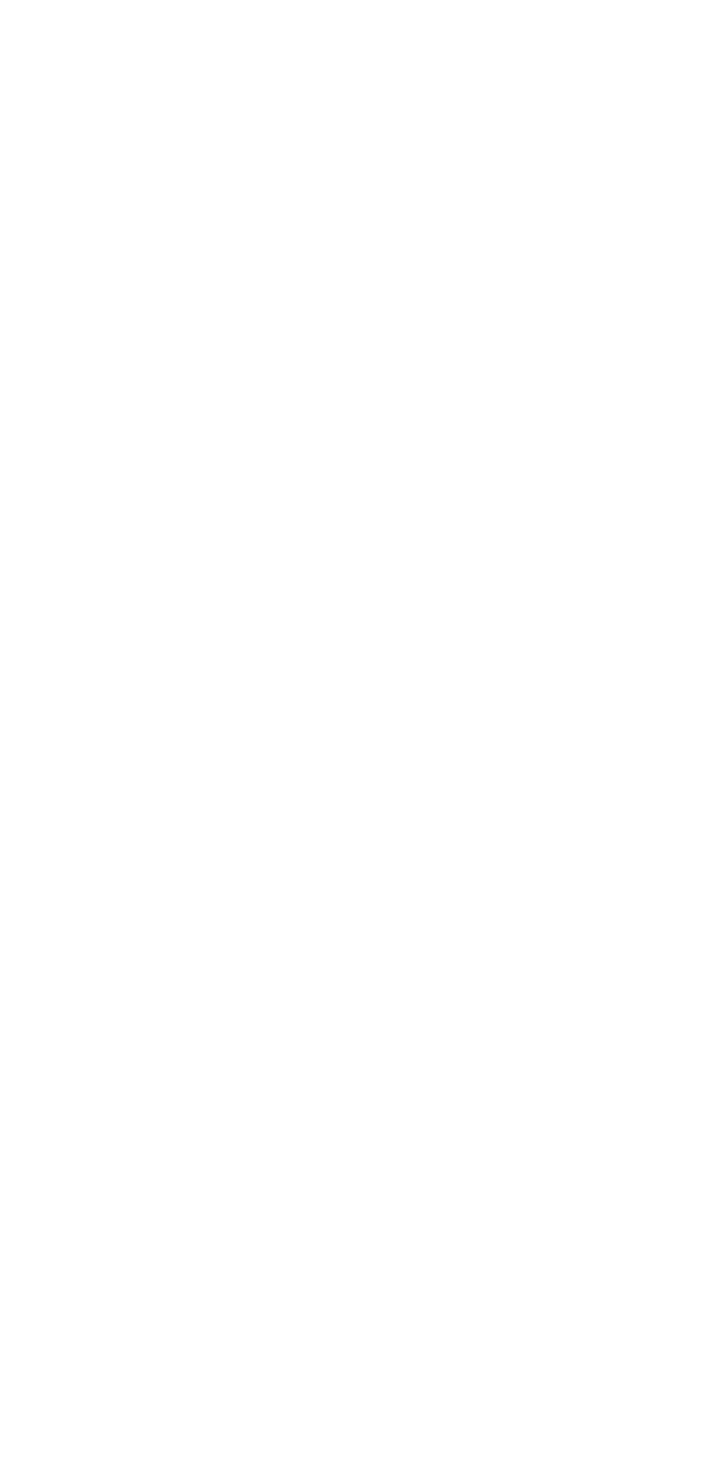
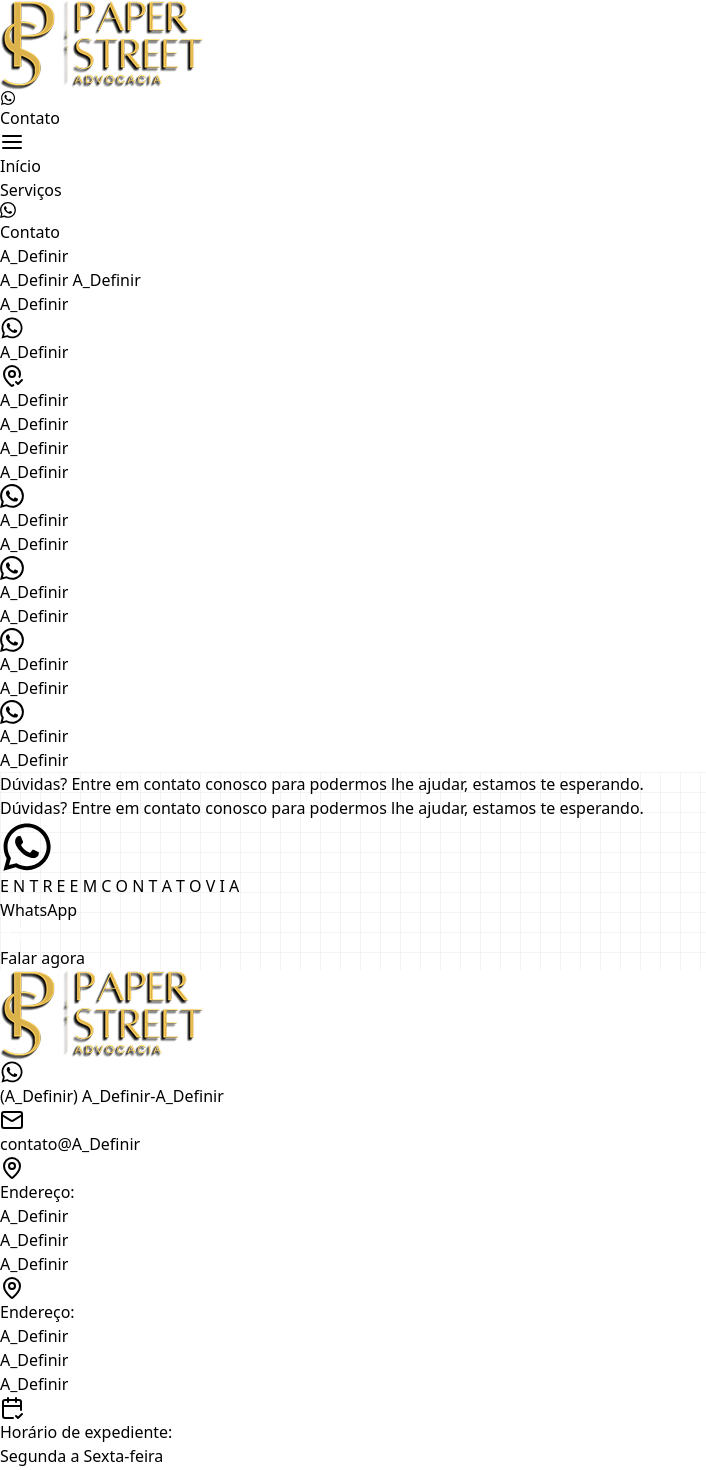
Before and after one commit to Paper-Street-Softwares/Dev-Template, a React (Vite) app: page /features in a window 1280 px wide. Before the commit this address had no page. Shown: the top 1470 px of the page, without its empty margins (0-706 px from the left). Before the commit the page ends 800 px from the top, so only its background shows below. Built offline with nearby package versions, Linux system fonts and the light colour scheme; a web font is replaced by a local one.

Commit message:
fix: Cria Modelo Site versão1

```diff
--- a/src/main.jsx
+++ b/src/main.jsx
@@ -9,17 +9,26 @@ import Lp01 from "./pages/Lp01.jsx";
 import Lp02 from "./pages/Lp02.jsx";
 import Lp03 from "./pages/Lp03.jsx";
 import WhatsAppLinks from "./components/interactives/WhatsappLinks.jsx";
+import FeaturesPage from "./pages/FeaturesPage";
+import AboutPage from "./pages/AboutPage";
+import StepsPage from "./pages/StepsPage";
+import FaqPage from "./pages/FaqPage";
+import SiteIndex from "./pages/SiteIndex.jsx";
 
 ReactDOM.createRoot(document.getElementById("root")).render(
   <Router>
     <Routes>
-      <Route path="/" element={<Index />} />
+      <Route path="/" element={<SiteIndex />} />
       {/* <Route path="/" element={<Lp01 />} /> */}
       {/* <Route path="/whatsapp" element={<WhatsAppLinks />} /> */}
 
       {/* <Route path="/lp02" element={<Lp02 />} /> */}
       {/* <Route path="/lp03" element={<Lp03 />} /> */}
       {/* <Route path="/whatsapp" element={<WhatsAppLinks form={true} />} /> */}
+      <Route path="/features" element={<FeaturesPage />} />
+      <Route path="/about" element={<AboutPage />} />
+      <Route path="/steps" element={<StepsPage />} />
+      <Route path="/faq" element={<FaqPage />} />
     </Routes>
   </Router>
 );
--- /dev/null
+++ b/src/pages/AboutPage.jsx
@@ -0,0 +1,35 @@
+import About from "../components/sections/About";
+import AboutInstagram from "../components/sections/AboutInstagram";
+import FooterSocial from "../components/sections/FooterSocial";
+import Navbar from "../components/sections/NavbarSocial";
+import Hero from "../components/sections/Hero";
+import CtaSecondary from "../components/sections/CtaSecondary";
+
+export default function AboutPage() {
+  const colorMode = "default";
+  return (
+    <>
+      <Navbar colorMode={colorMode} />
+
+      <Hero
+        colorMode={colorMode}
+        appDownloadButtons={false}
+        defaultHero={true}
+        influencer={false}
+        mesclado={false}
+      />
+
+      <About modal={true} showGallery={false} colorMode="" />
+      <AboutInstagram colorMode="" instagram={true} socialPrint={true} />
+      <CtaSecondary />
+      <FooterSocial
+        colorMode={colorMode}
+        addresSecundario={true}
+        phoneTerciario={false}
+        expedientesecond={false}
+        addres={true}
+        instagram={true}
+      />
+    </>
+  );
+}
--- /dev/null
+++ b/src/pages/FaqPage.jsx
@@ -0,0 +1,34 @@
+import Faq from "../components/sections/Faq";
+import Navbar from "../components/sections/NavbarSocial";
+import Hero from "../components/sections/Hero";
+import CtaSecondary from "../components/sections/CtaSecondary";
+import FooterSocial from "../components/sections/FooterSocial";
+// Altere esta constante para: 'default', 'light' ou 'dark'
+
+export default function FaqPage() {
+  const colorMode = "default";
+  return (
+    <>
+      <Navbar colorMode={colorMode} />
+
+      <Hero
+        colorMode={colorMode}
+        appDownloadButtons={false}
+        defaultHero={true}
+        influencer={false}
+        mesclado={false}
+      />
+      <Faq />
+      <CtaSecondary />
+
+      <FooterSocial
+        colorMode={colorMode}
+        addresSecundario={true}
+        phoneTerciario={false}
+        expedientesecond={false}
+        addres={true}
+        instagram={true}
+      />
+    </>
+  );
+}
--- /dev/null
+++ b/src/pages/FeaturesPage.jsx
@@ -0,0 +1,42 @@
+import Features from "../components/sections/Features";
+import Navbar from "../components/sections/NavbarSocial";
+import Hero from "../components/sections/Hero";
+import CtaSecondary from "../components/sections/CtaSecondary";
+import FooterSocial from "../components/sections/FooterSocial";
+// Altere esta constante para: 'default', 'light' ou 'dark'
+
+export default function FeaturesPage() {
+  const colorMode = "default";
+  return (
+    <>
+      <Navbar colorMode={colorMode} />
+
+      <Hero
+        colorMode={colorMode}
+        appDownloadButtons={false}
+        defaultHero={true}
+        influencer={false}
+        mesclado={false}
+      />
+      <Features
+        colorMode="light"
+        defaultFeature={true}
+        button={false}
+        modalWithCards={false}
+        paragraphs={false}
+        sixCards={false}
+        paragraphsModal={false}
+      />
+      <CtaSecondary />
+
+      <FooterSocial
+        colorMode={colorMode}
+        addresSecundario={true}
+        phoneTerciario={false}
+        expedientesecond={false}
+        addres={true}
+        instagram={true}
+      />
+    </>
+  );
+}
--- /dev/null
+++ b/src/pages/SiteIndex.jsx
@@ -0,0 +1,43 @@
+import "../styles/shapeDivs.css";
+import Navbar from "../components/sections/NavbarSocial";
+import Hero from "../components/sections/Hero";
+import CtaSecondary from "../components/sections/CtaSecondary";
+import FooterSocial from "../components/sections/FooterSocial";
+import FloatingWhatsappButton from "../components/interactives/FloatingWhatsappButton";
+import BackToTopButton from "../components/interactives/BackToTopButton";
+import { Outlet } from "react-router-dom";
+
+export default function SiteIndex() {
+  const colorMode = "";
+
+  return (
+    <>
+      <Navbar colorMode={colorMode} />
+
+      <Hero
+        colorMode={colorMode}
+        appDownloadButtons={false}
+        defaultHero={true}
+        influencer={false}
+        mesclado={false}
+      />
+
+      {/* Onde cada página será renderizada */}
+      <Outlet />
+
+      <CtaSecondary />
+
+      <FooterSocial
+        colorMode={colorMode}
+        addresSecundario={true}
+        phoneTerciario={false}
+        expedientesecond={false}
+        addres={true}
+        instagram={true}
+      />
+
+      <FloatingWhatsappButton />
+      <BackToTopButton />
+    </>
+  );
+}
--- /dev/null
+++ b/src/pages/StepsPage.jsx
@@ -0,0 +1,34 @@
+import Steps from "../components/sections/Steps";
+import Navbar from "../components/sections/NavbarSocial";
+import Hero from "../components/sections/Hero";
+import CtaSecondary from "../components/sections/CtaSecondary";
+import FooterSocial from "../components/sections/FooterSocial";
+// Altere esta constante para: 'default', 'light' ou 'dark'
+
+export default function StepsPage() {
+  const colorMode = "default";
+  return (
+    <>
+      <Navbar colorMode={colorMode} />
+
+      <Hero
+        colorMode={colorMode}
+        appDownloadButtons={false}
+        defaultHero={true}
+        influencer={false}
+        mesclado={false}
+      />
+      <Steps />
+      <CtaSecondary />
+
+      <FooterSocial
+        colorMode={colorMode}
+        addresSecundario={true}
+        phoneTerciario={false}
+        expedientesecond={false}
+        addres={true}
+        instagram={true}
+      />
+    </>
+  );
+}
```
Also changed, not shown: src/pages/Index.jsx (line endings or trailing spaces).
